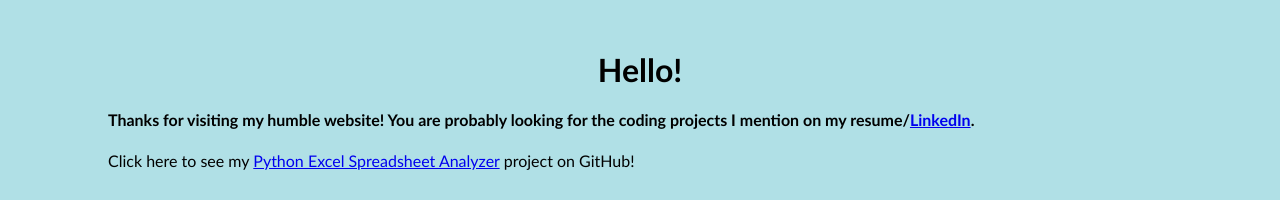
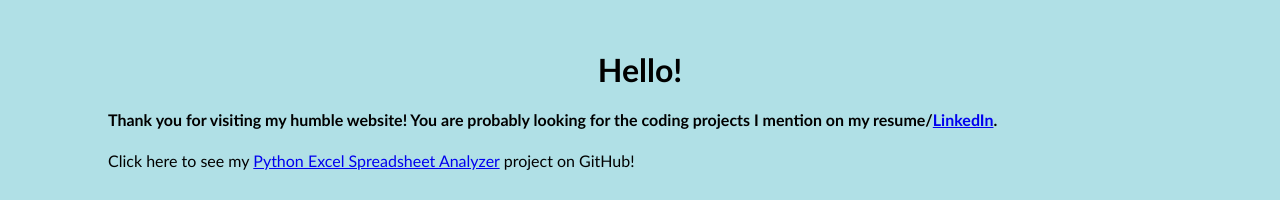
Before and after one commit to jafedor/jafedor.github.io, a plain HTML site: page index.html in a window 1280 px wide. Shown: the top 200 px of the page. Drawn offline with Linux system fonts and the light colour scheme.

Commit message:
Updated text

```diff
--- a/index.html
+++ b/index.html
@@ -11,7 +11,7 @@ div {
 <body style="background-color:powderblue; font-family:optima;">
 <div>
 <h1 style="text-align:center;">Hello!</h1>
-  <h4>Thanks for visiting my humble website! You are probably looking for the coding projects I mention on my resume/<a href="https://www.linkedin.com/in/jessica-fedor">LinkedIn</a>.</h4>
+  <h4>Thank you for visiting my humble website! You are probably looking for the coding projects I mention on my resume/<a href="https://www.linkedin.com/in/jessica-fedor">LinkedIn</a>.</h4>
 
   <p>Click here to see my <a href="https://github.com/jafedor/OrderDataAnalysis">Python Excel Spreadsheet Analyzer</a> project on GitHub!</p>
 
```
